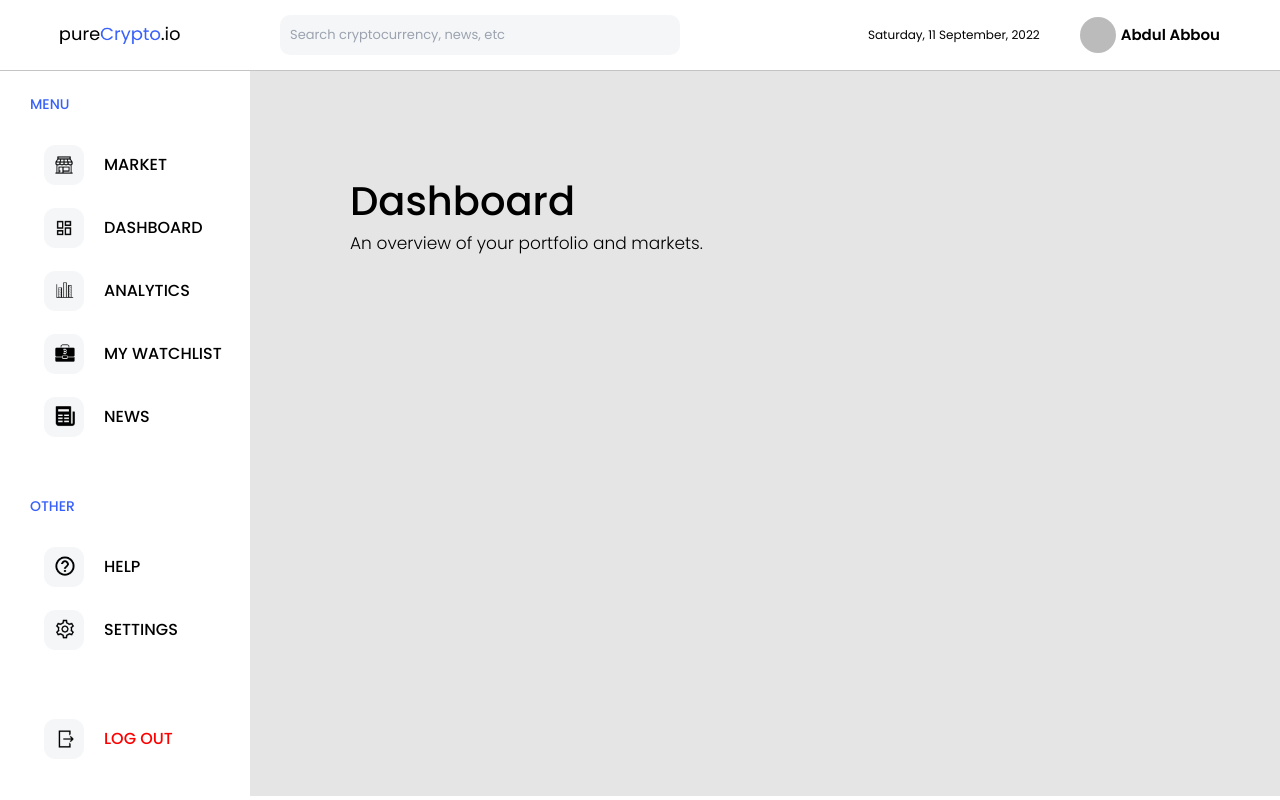
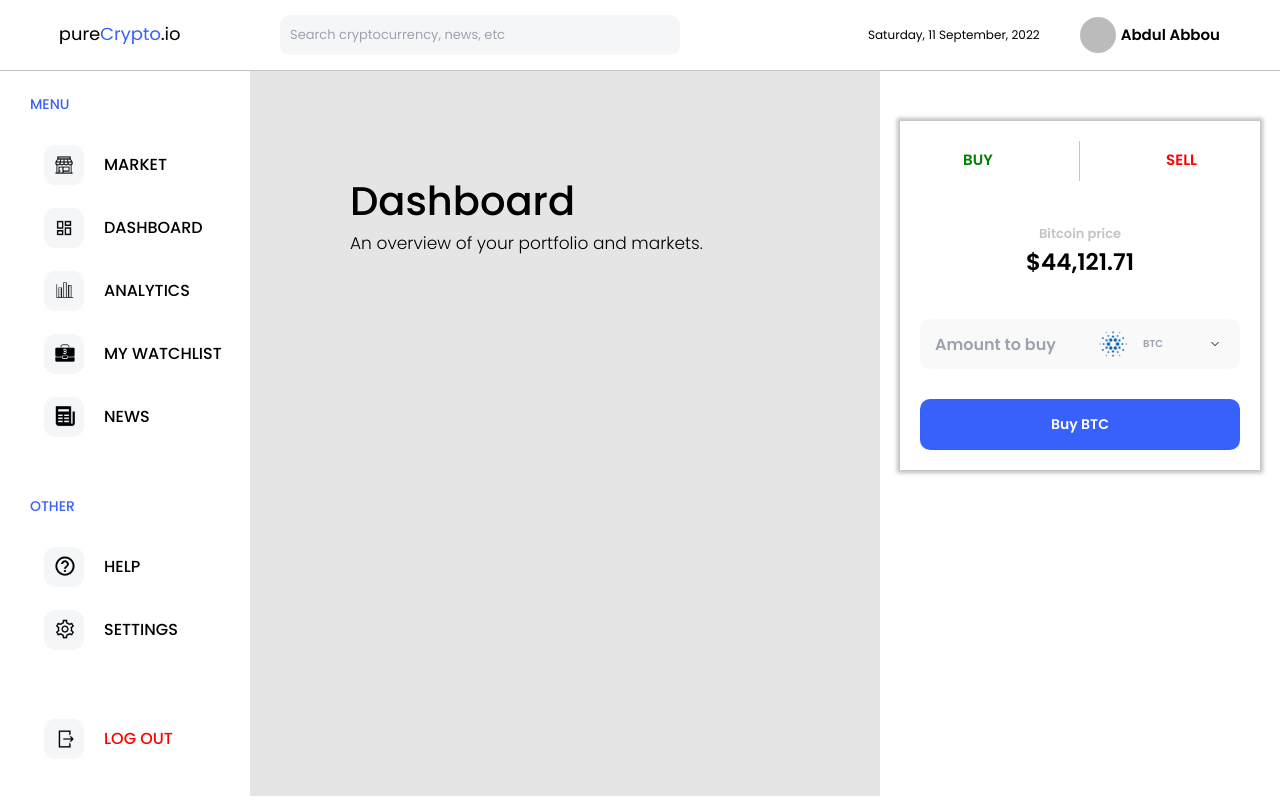
Before and after one commit to aabb1998/Krypt.io, a React (Vite) app in the folder client/: page /dashboard in a window 1280 px wide. Built offline with nearby package versions, Linux system fonts and the light colour scheme; no server answers; sample sign-in values are in the browser's storage.

Commit message:
Added transaction menu.

```diff
--- a/client/src/Components/LiveMarket/LiveMarket.jsx
+++ b/client/src/Components/LiveMarket/LiveMarket.jsx
@@ -3,6 +3,7 @@ import axios from 'axios';
 import { useState } from 'react';
 import './LiveMarket.css';
 import CoinData from './CoinData';
+import Loader from '../Loader/Loader';
 
 const LiveMarket = () => {
   const [coinData, setCoinData] = useState([]);
@@ -50,6 +51,7 @@ const LiveMarket = () => {
 
   return (
     <div className="liveMarket">
+      {coinData ? (
         <div className="liveMarket__section">
           <div className="liveMarket__header">
             <table id="data">
@@ -73,6 +75,9 @@ const LiveMarket = () => {
             <button onClick={handleLoad}>Load More</button>
           </div>
         </div>
+      ) : (
+        <Loader />
+      )}
     </div>
   );
 };
--- /dev/null
+++ b/client/src/Components/Loader/Loader.jsx
@@ -0,0 +1,11 @@
+import React from 'react';
+
+const Loader = () => {
+  return (
+    <div>
+      <h5>loading</h5>
+    </div>
+  );
+};
+
+export default Loader;
--- a/client/src/Routes/Account/Login.jsx
+++ b/client/src/Routes/Account/Login.jsx
@@ -9,6 +9,7 @@ import { useUserAuth } from '../../Context/UserAuthContext';
 const Login = () => {
   const [email, setEmail] = useState('');
   const [password, setPassword] = useState('');
+  const [loading, setLoading] = useState(false);
   const [error, setError] = useState('');
   const { logIn } = useUserAuth();
 
@@ -18,8 +19,10 @@ const Login = () => {
     if (email != '' || password != '') {
       e.preventDefault();
       setError('');
+      setLoading(false);
       console.log(error);
       try {
+        setLoading(true);
         await logIn(email, password);
         navigate('/');
       } catch (err) {
@@ -76,7 +79,7 @@ const Login = () => {
           </div>
           <div className="login__container-login">
             <button type="submit" onClick={handleSubmit}>
-              Login
+              {loading ? 'Loading...' : 'Login'}
             </button>
             <span>
               by logging in, you agree to our <br />
--- a/client/src/Routes/Dashboard/Dashboard.jsx
+++ b/client/src/Routes/Dashboard/Dashboard.jsx
@@ -6,6 +6,7 @@ import DashboardMain from './DashboardMain/DashboardMain';
 import { useUserAuth } from '../../Context/UserAuthContext';
 import { useEffect } from 'react';
 import DashboardHelp from './DashboardHelp/DashboardHelp';
+import RightMenu from './RIghtMenu/RightMenu';
 
 const Dashboard = () => {
   const { user, logout, setDashboard, dashboardElement } = useUserAuth();
@@ -27,6 +28,9 @@ const Dashboard = () => {
           {dashboardElement === 0 && <DashboardMain />}
           {dashboardElement === 5 && <DashboardHelp />}
         </div>
+        <div className="dashboard__rightMenu">
+          <RightMenu />
+        </div>
       </div>
     </div>
   );
--- /dev/null
+++ b/client/src/Routes/Dashboard/RIghtMenu/RightMenu.css
@@ -0,0 +1,112 @@
+.right__menu {
+  display: flex;
+  flex-direction: column;
+  width: 400px;
+  padding: 20px;
+}
+
+.right__menu-purchase {
+  display: flex;
+  flex-direction: column;
+  align-items: center;
+  margin: auto;
+  padding: 20px;
+  margin-top: 30px;
+  box-shadow: 0px 0px 4px 3px rgba(0, 0, 0, 0.25);
+}
+
+.purchase__options {
+  display: flex;
+  flex-direction: row;
+  width: 100%;
+  justify-content: space-around;
+  cursor: pointer;
+  margin-bottom: 40px;
+  align-items: center;
+}
+
+.purchase__options h5 {
+  font-weight: bold;
+  font-size: 15px;
+}
+
+.purchase__option-divider {
+  width: 1px;
+  height: 40px;
+  background: #c4c4c4;
+}
+
+.coin__name {
+  align-items: center;
+  text-align: center;
+}
+
+.coin__name span {
+  color: #c4c4c4;
+  font-size: 13px;
+  font-weight: 700;
+}
+
+.coin__name h5 {
+  font-size: 23px;
+  font-weight: 700;
+}
+
+.purchase__price {
+  display: flex;
+  flex-direction: column;
+}
+
+.purchase__info {
+  display: flex;
+  flex-direction: row;
+  align-items: center;
+  text-align: center;
+  justify-content: center;
+  background-color: rgba(196, 196, 196, 0.11);
+  padding: 10px;
+  border-radius: 10px;
+  margin-top: 40px;
+}
+
+.purchase__amount-coin {
+  display: flex;
+  flex-direction: row;
+  justify-content: flex-end;
+  align-items: center;
+  align-content: flex-end;
+}
+
+.purchase__amount-coin img {
+  width: 30px;
+  margin: 0 10px 0 10px;
+}
+
+.purchase__info input {
+  width: 100%;
+  outline: none;
+  height: 30px;
+  padding: 5px;
+  background-color: #f9f9f9;
+  font-size: 16px;
+  font-weight: bold;
+}
+
+.purchase__button {
+  display: flex;
+  margin-top: 30px;
+  width: 100%;
+}
+
+.purchase__button button {
+  padding: 15px;
+  background-color: #3861fb;
+  width: 100%;
+  color: white;
+  font-weight: 700;
+  border-radius: 10px;
+  text-align: center;
+  align-items: center;
+  justify-content: center;
+  font-size: 14px;
+}
--- /dev/null
+++ b/client/src/Routes/Dashboard/RIghtMenu/RightMenu.jsx
@@ -0,0 +1,101 @@
+import React from 'react';
+import './RightMenu.css';
+import cardano from '../../../assets/DashboardAssets/cardano.png';
+import dropdown from '../../../assets/DashboardAssets/dropdown.png';
+import { useState } from 'react';
+
+const RightMenu = () => {
+  const [tradeOption, setTradeOption] = useState(true);
+  return (
+    <div className="right__menu">
+      {tradeOption ? (
+        <div className="right__menu-purchase">
+          <div className="purchase__options">
+            <div
+              className="purchase__option"
+              onClick={() => setTradeOption(true)}
+            >
+              <h5 style={{ color: 'green' }}>BUY</h5>
+            </div>
+            <div className="purchase__option-divider"></div>
+            <div
+              className="purchase__option"
+              onClick={() => setTradeOption(false)}
+            >
+              <h5 style={{ color: 'red' }}>SELL</h5>
+            </div>
+          </div>
+          <div className="purchase__price">
+            <div className="coin__name">
+              <span>Bitcoin price</span>
+              <h5>$44,121.71</h5>
+            </div>
+          </div>
+          <div className="purchase__info">
+            <div className="purchase__amount-size">
+              <input type="number" placeholder="Amount to buy" />
+            </div>
+            <div className="purchase__amount-coin">
+              <img src={cardano} alt="" />
+              <input
+                style={{ fontSize: '10px' }}
+                type="text"
+                placeholder="BTC"
+              />
+              <img style={{ width: '10px' }} src={dropdown} alt="" />
+            </div>
+          </div>
+          <div className="purchase__button">
+            <button>Buy BTC</button>
+          </div>
+        </div>
+      ) : (
+        <div className="right__menu-purchase">
+          <div className="purchase__options">
+            <div
+              className="purchase__option"
+              onClick={() => setTradeOption(true)}
+            >
+              <h5 style={{ color: 'green' }}>BUY</h5>
+            </div>
+            <div className="purchase__option-divider"></div>
+            <div
+              className="purchase__option"
+              onClick={() => setTradeOption(false)}
+            >
+              <h5 style={{ color: 'red' }}>SELL</h5>
+            </div>
+          </div>
+          <div className="purchase__price">
+            <div className="coin__name">
+              <span>Bitcoin Price</span>
+              <h5>$44,121.71</h5>
+            </div>
+          </div>
+          <div className="purchase__info">
+            <div className="purchase__amount-size">
+              <input type="number" placeholder="Amount to sell" />
+            </div>
+            <div className="purchase__amount-coin">
+              <img src={cardano} alt="" />
+              <input
+                style={{ fontSize: '10px' }}
+                type="text"
+                placeholder="BTC"
+              />
+              <img style={{ width: '10px' }} src={dropdown} alt="" />
+            </div>
+          </div>
+          <div className="purchase__button">
+            <button>Sell BTC</button>
+          </div>
+        </div>
+      )}
+      <div className="right__menu-recents">
+        <div className="right__menu-recents-header"></div>
+      </div>
+    </div>
+  );
+};
+
+export default RightMenu;
```
Also changed, not shown: client/src/assets/DashboardAssets/dropdown.png (added). Lines whose indentation alone changed are shown as unchanged.
